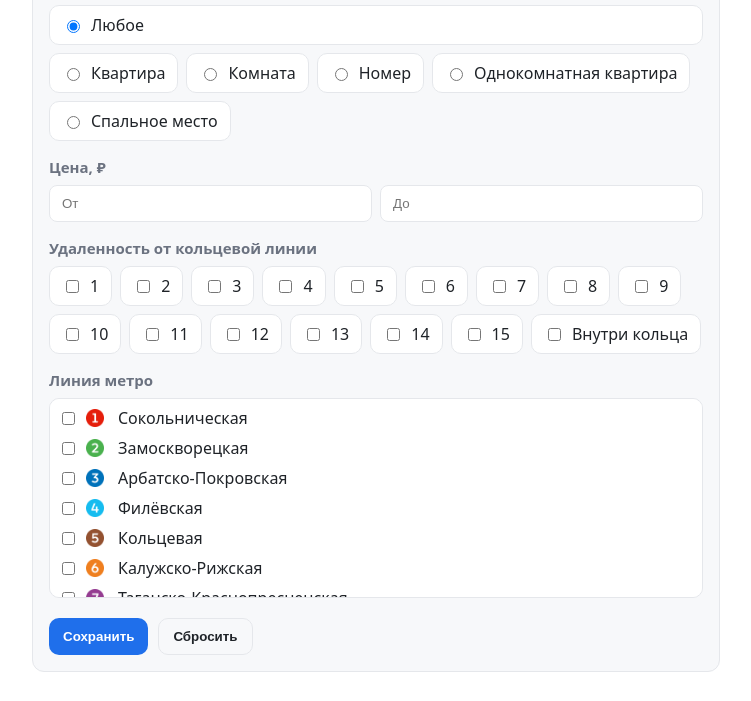
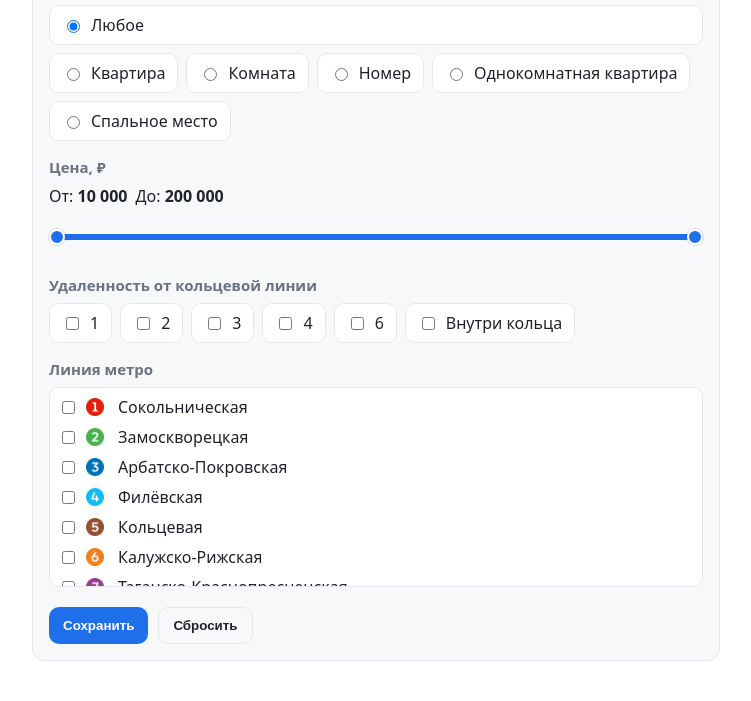
Before and after one commit to Loysoon/colife_web_tg, a plain HTML site: page index.html in a window 1280 px wide. Shown: the part 99-800 px from the top of the page, without its empty margins (264-1015 px from the left). Drawn offline with Linux system fonts and the light colour scheme.

Commit message:
Add files via upload

```diff
--- a/index.html
+++ b/index.html
@@ -72,6 +72,33 @@
         background: rgba(231, 76, 60, 0.08) !important;
       }
       .metro-icon { width: 18px; height: 18px; object-fit: contain; vertical-align: middle; margin-right: 6px; }
+      /* Диапазон цены: один слайдер, два бегунка, активная заливка между ними */
+      .range-slider { position: relative; height: 44px; }
+      .range-slider input[type="range"] {
+        -webkit-appearance: none; appearance: none;
+        position: absolute; left: 0; right: 0; width: 100%;
+        top: 50%; transform: translateY(-50%);
+        height: 6px; margin: 0; background: transparent; pointer-events: none;
+      }
+      /* прячем стандартные треки */
+      .range-slider input[type="range"]::-webkit-slider-runnable-track { height: 6px; background: transparent; border: 0; }
+      .range-slider input[type="range"]::-moz-range-track { height: 6px; background: transparent; border: 0; }
+      /* стили бегунков */
+      .range-slider input[type="range"]::-webkit-slider-thumb {
+        -webkit-appearance: none; appearance: none; pointer-events: all;
+        position: relative; z-index: 3; width: 16px; height: 16px; border-radius: 50%;
+        background: var(--tg-theme-button-color, #1f6feb); border: 2px solid #ffffff; box-shadow: 0 0 0 1px rgba(0,0,0,0.1);
+        margin-top: -5px; /* центрируем на треке 6px */
+      }
+      .range-slider input[type="range"]::-moz-range-thumb {
+        pointer-events: all; position: relative; z-index: 3; width: 16px; height: 16px; border-radius: 50%;
+        background: var(--tg-theme-button-color, #1f6feb); border: 2px solid #ffffff; box-shadow: 0 0 0 1px rgba(0,0,0,0.1);
+        margin-top: -5px;
+      }
+      .range-slider #price_min_range { z-index: 4; }
+      .range-slider #price_max_range { z-index: 3; }
+      .range-track { position: absolute; left: 0; right: 0; top: 50%; transform: translateY(-50%); height: 6px; background: var(--tg-theme-hint-color, #e5e7eb); border-radius: 999px; z-index: 1; }
+      .range-active { position: absolute; height: 100%; background: var(--tg-theme-button-color, #1f6feb); border-radius: 999px; z-index: 2; }
     </style>
   </head>
   <body>
@@ -95,9 +122,16 @@
 
         <div class="section">
           <h2>Цена, ₽</h2>
-          <div class="grid-2">
-            <input type="number" id="price_min" placeholder="От" min="1" step="1" />
-            <input type="number" id="price_max" placeholder="До" min="1" step="1" />
+          <div class="group">
+            <div class="row">
+              <span>От: <strong id="price_min_value">—</strong></span>
+              <span>До: <strong id="price_max_value">—</strong></span>
+            </div>
+            <div class="range-slider">
+              <div class="range-track"><div class="range-active" id="price_range_active"></div></div>
+              <input type="range" id="price_min_range" min="10000" max="200000" step="1000" />
+              <input type="range" id="price_max_range" min="10000" max="200000" step="1000" />
+            </div>
           </div>
         </div>
 
@@ -108,17 +142,7 @@
             <label class="chip"><input type="checkbox" name="ring" value="2" /> 2</label>
             <label class="chip"><input type="checkbox" name="ring" value="3" /> 3</label>
             <label class="chip"><input type="checkbox" name="ring" value="4" /> 4</label>
-            <label class="chip"><input type="checkbox" name="ring" value="4" /> 5</label>
             <label class="chip"><input type="checkbox" name="ring" value="6" /> 6</label>
-            <label class="chip"><input type="checkbox" name="ring" value="1" /> 7</label>
-            <label class="chip"><input type="checkbox" name="ring" value="2" /> 8</label>
-            <label class="chip"><input type="checkbox" name="ring" value="3" /> 9</label>
-            <label class="chip"><input type="checkbox" name="ring" value="4" /> 10</label>
-            <label class="chip"><input type="checkbox" name="ring" value="4" /> 11</label>
-            <label class="chip"><input type="checkbox" name="ring" value="6" /> 12</label>
-            <label class="chip"><input type="checkbox" name="ring" value="4" /> 13</label>
-            <label class="chip"><input type="checkbox" name="ring" value="4" /> 14</label>
-            <label class="chip"><input type="checkbox" name="ring" value="6" /> 15</label>
             <label class="chip"><input type="checkbox" name="ring" value="inside" /> Внутри кольца</label>
           </div>
         </div>
@@ -167,12 +191,10 @@
 
       document.getElementById('resetBtn').addEventListener('click', () => {
         document.querySelector('input[name="type"][value="Любое"]').checked = true;
-        document.getElementById('price_min').value = '';
-        document.getElementById('price_max').value = '';
         document.querySelectorAll('input[name="ring"]').forEach(i => i.checked = false);
         document.querySelectorAll('.checkboxes input[type="checkbox"]').forEach(i => i.checked = false);
-        document.getElementById('price_min').classList.remove('input-error');
-        document.getElementById('price_max').classList.remove('input-error');
+        // сбросим диапазон цены к дефолтным
+        setPriceRanges(DEFAULT_MIN_PRICE, DEFAULT_MAX_PRICE);
       });
 
       document.getElementById('saveBtn').addEventListener('click', () => {
@@ -193,55 +215,64 @@
         if (tg) tg.close();
       });
 
-      // Валидация цен: запрещаем 0/отрицательные и подсвечиваем логическую ошибку (от > до)
-      const priceMinEl = document.getElementById('price_min');
-      const priceMaxEl = document.getElementById('price_max');
+      // Диапазон цены: двойной бегунок на одной полосе
+      const DEFAULT_MIN_PRICE = 10000;
+      const DEFAULT_MAX_PRICE = 200000;
+      const minRangeEl = document.getElementById('price_min_range');
+      const maxRangeEl = document.getElementById('price_max_range');
+      const minValueEl = document.getElementById('price_min_value');
+      const maxValueEl = document.getElementById('price_max_value');
+      const activeTrackEl = document.getElementById('price_range_active');
 
-      function clampPositive(el) {
-        const v = parseInt(el.value, 10);
-        if (isNaN(v) || v <= 0) {
-          el.classList.add('input-error');
-        } else {
-          el.classList.remove('input-error');
-        }
+      function formatPrice(v) { return Number(v).toLocaleString('ru-RU'); }
+
+      function setPriceRanges(minV, maxV) {
+        const minAttr = parseInt(minRangeEl.min, 10);
+        const maxAttr = parseInt(minRangeEl.max, 10);
+        const step = parseInt(minRangeEl.step, 10) || 1;
+        minV = Math.max(minAttr, Math.min(maxAttr, Math.round(minV / step) * step));
+        maxV = Math.max(minAttr, Math.min(maxAttr, Math.round(maxV / step) * step));
+        if (minV > maxV) [minV, maxV] = [maxV, minV];
+        minRangeEl.value = String(minV);
+        maxRangeEl.value = String(maxV);
+        updateRangeUI();
       }
 
-      function validateRange() {
-        const vMin = parseInt(priceMinEl.value, 10);
-        const vMax = parseInt(priceMaxEl.value, 10);
-        // убираем прошлую подсветку
-        priceMinEl.classList.remove('input-error');
-        priceMaxEl.classList.remove('input-error');
-        // если введены оба и логика нарушена — подсветить оба
-        if (!isNaN(vMin) && !isNaN(vMax) && vMax < vMin) {
-          priceMinEl.classList.add('input-error');
-          priceMaxEl.classList.add('input-error');
-        }
+      function updateRangeUI() {
+        const min = parseInt(minRangeEl.value, 10);
+        const max = parseInt(maxRangeEl.value, 10);
+        minValueEl.textContent = formatPrice(min);
+        maxValueEl.textContent = formatPrice(max);
+        const minAttr = parseInt(minRangeEl.min, 10);
+        const maxAttr = parseInt(minRangeEl.max, 10);
+        const total = maxAttr - minAttr;
+        const leftPct = ((min - minAttr) / total) * 100;
+        const rightPct = ((max - minAttr) / total) * 100;
+        activeTrackEl.style.left = leftPct + '%';
+        activeTrackEl.style.width = (rightPct - leftPct) + '%';
       }
 
       function isPriceRangeValid() {
-        const vMin = parseInt(priceMinEl.value, 10);
-        const vMax = parseInt(priceMaxEl.value, 10);
-        // Пустые поля считаем валидными (нет фильтра) — проверяем только если оба заданы
-        if (isNaN(vMin) && isNaN(vMax)) return true;
-        if (!isNaN(vMin) && vMin <= 0) return false;
-        if (!isNaN(vMax) && vMax <= 0) return false;
-        if (!isNaN(vMin) && !isNaN(vMax) && vMax < vMin) return false;
-        return true;
+        const vMin = parseInt(minRangeEl.value, 10);
+        const vMax = parseInt(maxRangeEl.value, 10);
+        return vMax >= vMin;
       }
 
-      function cleanupOnBlur(el) {
-        const v = parseInt(el.value, 10);
-        if (isNaN(v) || v <= 0) {
-          el.value = '';
-          el.classList.remove('input-error');
-        }
-      }
+      minRangeEl.addEventListener('input', () => {
+        const min = parseInt(minRangeEl.value, 10);
+        const max = parseInt(maxRangeEl.value, 10);
+        if (min > max) { maxRangeEl.value = String(min); }
+        updateRangeUI();
+      });
+      maxRangeEl.addEventListener('input', () => {
+        const min = parseInt(minRangeEl.value, 10);
+        const max = parseInt(maxRangeEl.value, 10);
+        if (max < min) { minRangeEl.value = String(max); }
+        updateRangeUI();
+      });
 
-      priceMinEl.addEventListener('input', () => { clampPositive(priceMinEl); validateRange(); });
-      priceMaxEl.addEventListener('input', () => { clampPositive(priceMaxEl); validateRange(); });
-      priceMinEl.addEventListener('blur', () => { cleanupOnBlur(priceMinEl); validateRange(); });
-      priceMaxEl.addEventListener('blur', () => { cleanupOnBlur(priceMaxEl); validateRange(); });
+      // инициализация
+      setPriceRanges(DEFAULT_MIN_PRICE, DEFAULT_MAX_PRICE);
 
       // Применение фильтров, переданных через ?filters=
       function applyFiltersFromUrl() {
@@ -264,12 +295,12 @@
             if (match) match.checked = true;
           }
 
-          // Цена
-          if (typeof data.price_min === 'number' && data.price_min > 0) priceMinEl.value = String(data.price_min);
-          if (typeof data.price_max === 'number' && data.price_max > 0) priceMaxEl.value = String(data.price_max);
-          validateRange();
-          priceMinEl.classList.remove('input-error');
-          priceMaxEl.classList.remove('input-error');
+          // Цена — восстановим положения бегунков
+          let minV = DEFAULT_MIN_PRICE;
+          let maxV = DEFAULT_MAX_PRICE;
+          if (typeof data.price_min === 'number' && data.price_min > 0) minV = data.price_min;
+          if (typeof data.price_max === 'number' && data.price_max > 0) maxV = data.price_max;
+          setPriceRanges(minV, maxV);
 
           // Удаленность от кольцевой: значения на странице 1,2,3,4,6,inside
           if (Array.isArray(data.rings) && data.rings.length) {
@@ -296,8 +327,8 @@
         const type = document.querySelector('input[name="type"]:checked')?.value || 'Любое';
         payload.type = type;
 
-        const vMin = parseInt(document.getElementById('price_min').value, 10);
-        const vMax = parseInt(document.getElementById('price_max').value, 10);
+        const vMin = parseInt(minRangeEl.value, 10);
+        const vMax = parseInt(maxRangeEl.value, 10);
         if (!isNaN(vMin) && vMin > 0) payload.price_min = vMin;
         if (!isNaN(vMax) && vMax > 0) payload.price_max = vMax;
 
```
